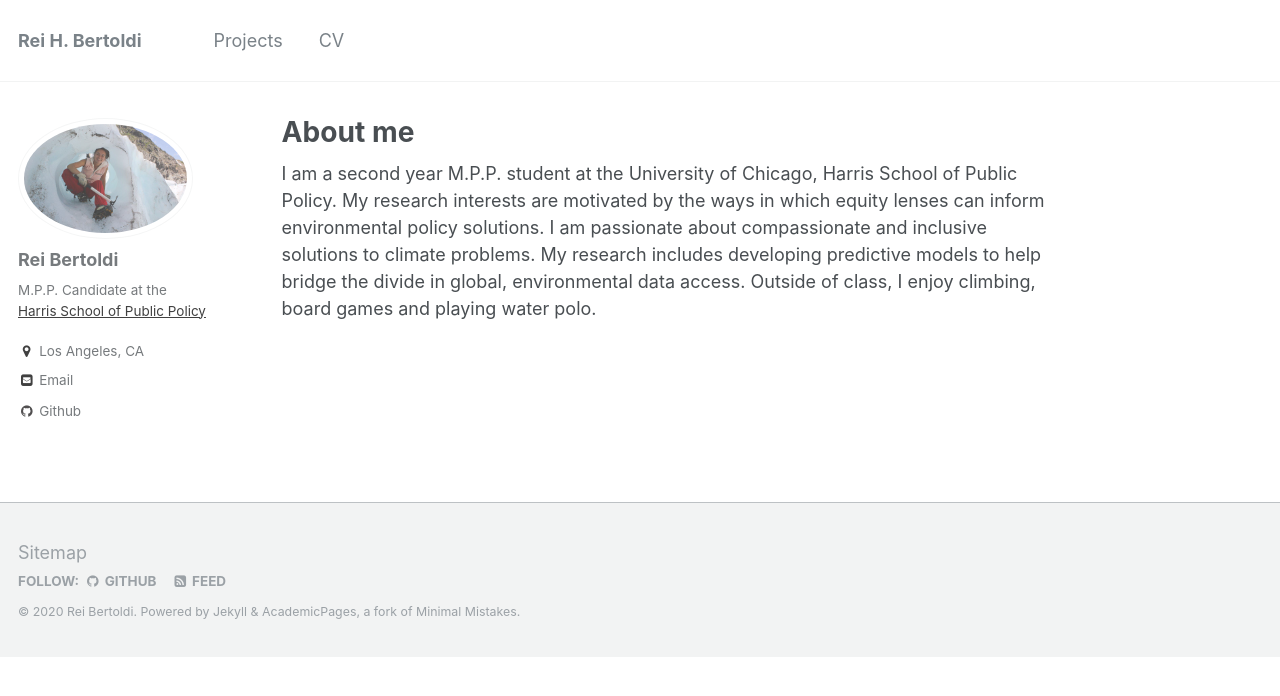
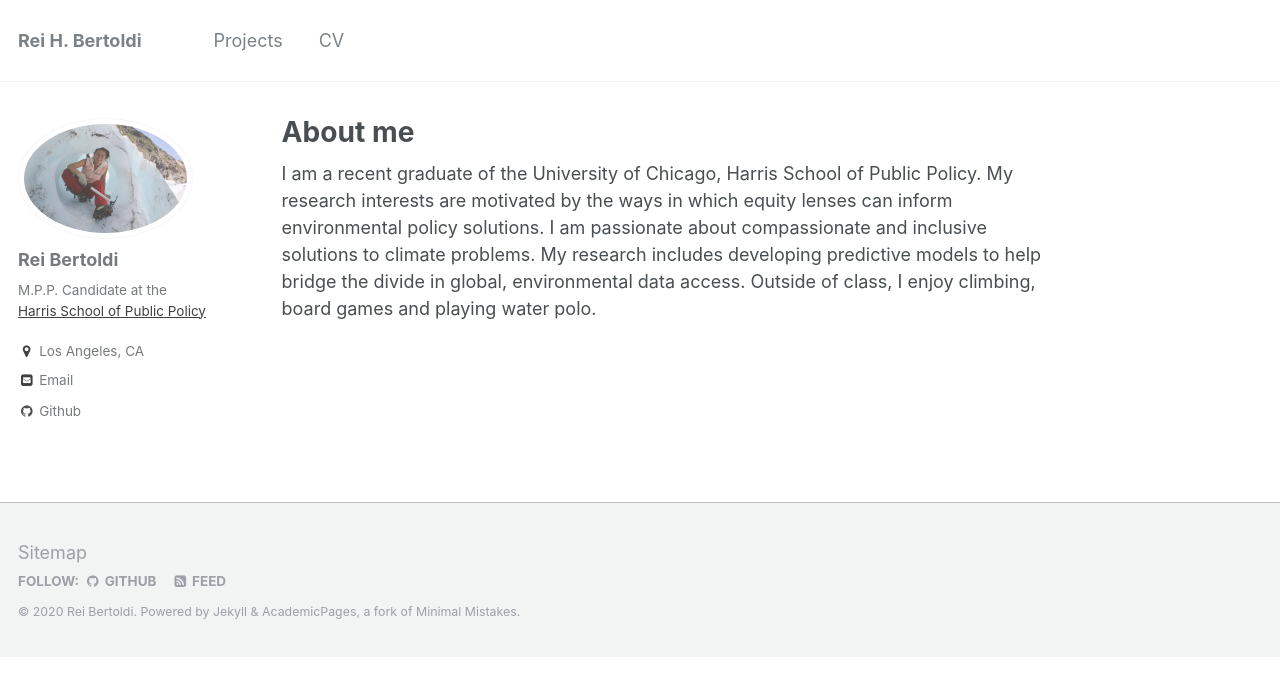
Before and after one commit to rhbertoldi/rhbertoldi.github.io, a Jekyll site: the page built from _pages/about.md, in a window 1280 px wide. Shown: the top 696 px of the page. Built offline with Jekyll 4.4.1, drawn with Linux system fonts in a browser that asks for light colours.

Commit message:
updating about page

```diff
--- a/_pages/about.md
+++ b/_pages/about.md
@@ -8,4 +8,4 @@ redirect_from:
   - /about.html
 ---
 
-I am a second year M.P.P. student at the University of Chicago, Harris School of Public Policy. My research interests are motivated by the ways in which equity lenses can inform environmental policy solutions. I am passionate about compassionate and inclusive solutions to climate problems. My research includes developing predictive models to help bridge the divide in global, environmental data access. Outside of class, I enjoy climbing, board games and playing water polo.
+I am a recent graduate of the University of Chicago, Harris School of Public Policy. My research interests are motivated by the ways in which equity lenses can inform environmental policy solutions. I am passionate about compassionate and inclusive solutions to climate problems. My research includes developing predictive models to help bridge the divide in global, environmental data access. Outside of class, I enjoy climbing, board games and playing water polo.
```
